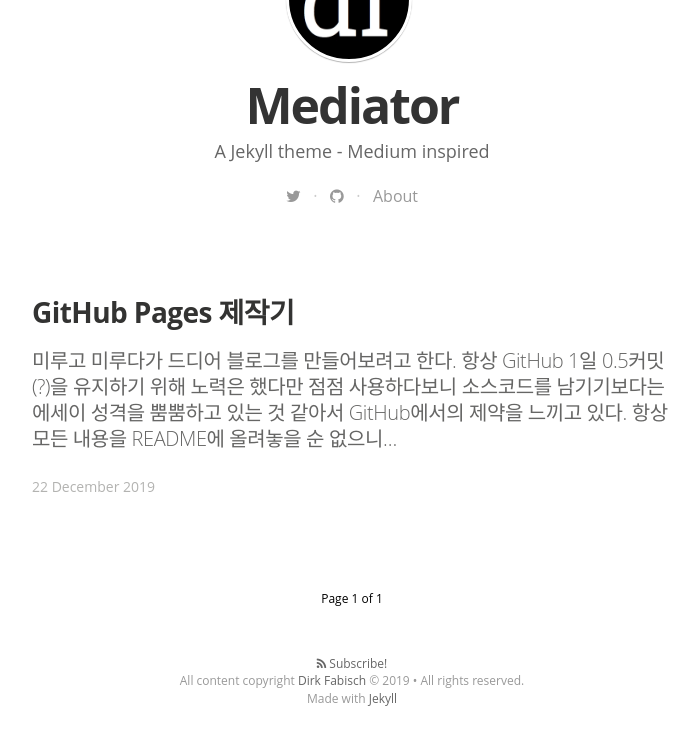
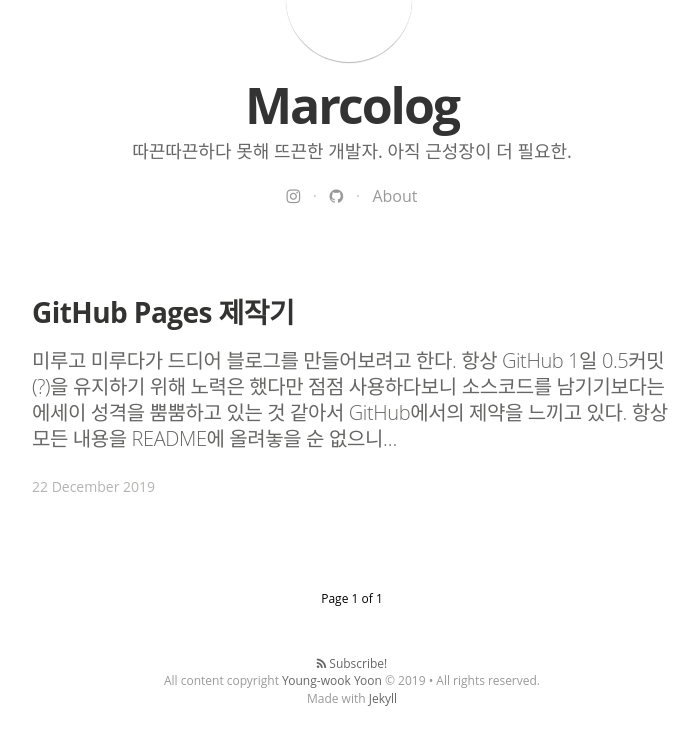
Before and after one commit to yvvyoon/yvvyoon.github.io, a Jekyll site: the page built from index.html, in a window 1280 px wide, cut to the strip 454-1210 px from the top of the page. Shown: the top 745 px of the strip, without its empty margins (288-987 px from the left). Built offline with Jekyll 4.4.1, drawn with Linux system fonts in a browser that asks for light colours; nearby versions of some CDN libraries; some web fonts are replaced; the list of posts is cut into pages by our own code.

Commit message:
Modify: _config.yml

```diff
--- a/_config.yml
+++ b/_config.yml
@@ -1,31 +1,31 @@
 # Build settings
 gems:
-  - jemoji
-  - jekyll-paginate
+    - jemoji
+    - jekyll-paginate
 
 # Site settings
-title: "Mediator"
+title: 'Marcolog'
 description: > # this means to ignore newlines until "email:"
-   A Jekyll theme - Medium inspired
+    따끈따끈하다 못해 뜨끈한 개발자. 아직 근성장이 더 필요한.
 
-email: a-mail@mail.mail
+email: yoon4480@naver.com
 #blog logo
-logo: "/assets/images/df_logo.jpg"
+logo: ''
 float_logo: true # true, false (default)
 
 # blog cover
-cover: "/assets/images/cA4aKEIPQrerBnp1yGHv_IMG_9534-3-2.jpg"
+cover: '/assets/images/IMG_2325.jpg'
 
-name: 'Dirk Fabisch'
-author: 'Dirk Fabisch'
-author_image: "/assets/images/author.jpg"
+name: 'Young-wook Yoon'
+author: 'Young-wook Yoon'
+author_image: '/assets/images/IMG_1982.jpg'
 
-paginate:	5
+paginate: 10
 
-url: "http://myblog.***.***" # the base hostname & protocol for your site
-baseurl: ""
+url: 'https://yvvyoon.github.io' # the base hostname & protocol for your site
+baseurl: ''
 #used to display twitter cards
-twitter_handle: '@dirkfabisch'
+twitter_handle: '@'
 
 #fill in disqus shortname to use disqus
 #disqus: disqus-shortname
@@ -34,27 +34,26 @@
 
 # social icons and sharing options
 social:
-  - icon:	twitter
-    url:	https://twitter.com/dirkfabisch
-    desc: Follow me on twitter
-    share_url: http://twitter.com/share
-    share_title: ?text=
-    share_link: "&amp;url="
+    - icon: instagram
+      url: https://instagram.com/yvv.y_
+      desc: Follow me on twitter
+      share_url:
+      share_title:
+      share_link:
 
-#  - icon:	facebook
-#    url:	https://facebook.com/???
-#    desc: Connect with me facebook
-#    share_url: https://www.facebook.com/sharer.php
-#    share_title: ?t=
-#    share_link: "&amp;u="
+    #  - icon:	facebook
+    #    url:	https://facebook.com/???
+    #    desc: Connect with me facebook
+    #    share_url: https://www.facebook.com/sharer.php
+    #    share_title: ?t=
+    #    share_link: "&amp;u="
 
-  - icon:	github
-    url:	https://github.com/dirkfabisch
-    desc:	Fork me on github
-    share_url:
-    share_title:
-    share_link:
-
+    - icon: github
+      url: https://github.com/yvvyoon
+      desc: Fork me on github
+      share_url:
+      share_title:
+      share_link:
 #  - icon:	google-plus
 #    url:	https://google.com/???
 #    desc:	Add me on google+
```
Also changed, not shown: assets/images/screenshot1.jpg (deleted), assets/images/screenshot2.jpg (deleted), assets/images/screenshot3.jpg (deleted), 5 other files.
